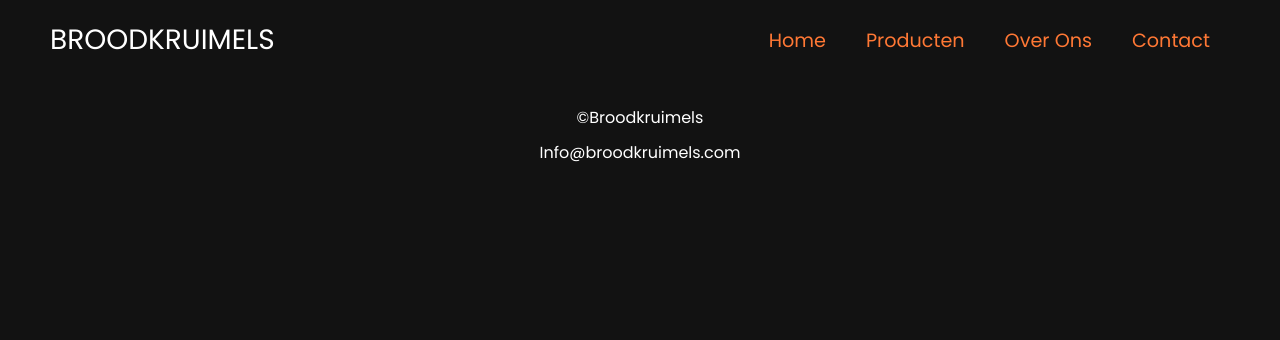
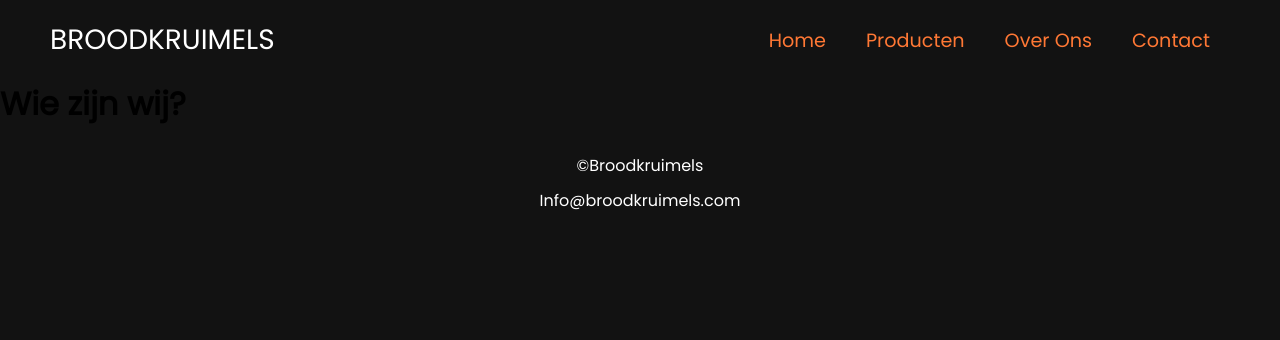
Before and after one commit to Nic1603/Broodkruimels, a PHP site: the page made by Portfolio Examen/over ons.html in a window 1280 px wide. Shown: the top 340 px of the page. Run offline with PHP 8.4, Linux system fonts and the light colour scheme.

Commit message:
modified:   Portfolio Examen/contact style.css 	modified:   Portfolio Examen/over ons style.css 	modified:   Portfolio Examen/over ons.html

```diff
--- a/Portfolio Examen/contact style.css
+++ b/Portfolio Examen/contact style.css
@@ -190,6 +190,7 @@ body {
 
 /* You can add more styles as needed */
 
+/* Footer Section */
 footer {
 background-color: #121212;
 color: #fff;
--- a/Portfolio Examen/over ons style.css
+++ b/Portfolio Examen/over ons style.css
@@ -76,7 +76,6 @@ body {
 
 
 /* Responsive Navbar Section */
-
 @media screen and (max-width: 830px) {
   .navbar-container {
       display: flex;
@@ -162,7 +161,6 @@ body {
 
 
 /* Hero Section */
-
 .OverOns {
     max-width: 700px;
     height: 40px;
@@ -193,8 +191,8 @@ body {
   color: #fff;
 }
 
-/* You can add more styles as needed */
 
+/* Footer Section */
 footer {
 background-color: #121212;
 color: #fff;
--- a/Portfolio Examen/over ons.html
+++ b/Portfolio Examen/over ons.html
@@ -36,6 +36,16 @@
         </div>
     </nav>
 
+
+    <!-- Over Ons Section -->
+    <div class="information">
+        <div class="information_container">
+            <h1>Wie zijn wij?</h1>
+            <h2></h2>
+        </div>
+    </div>
+
+
     <!-- Footer Section -->
     <footer>
         <div class="container">
```
